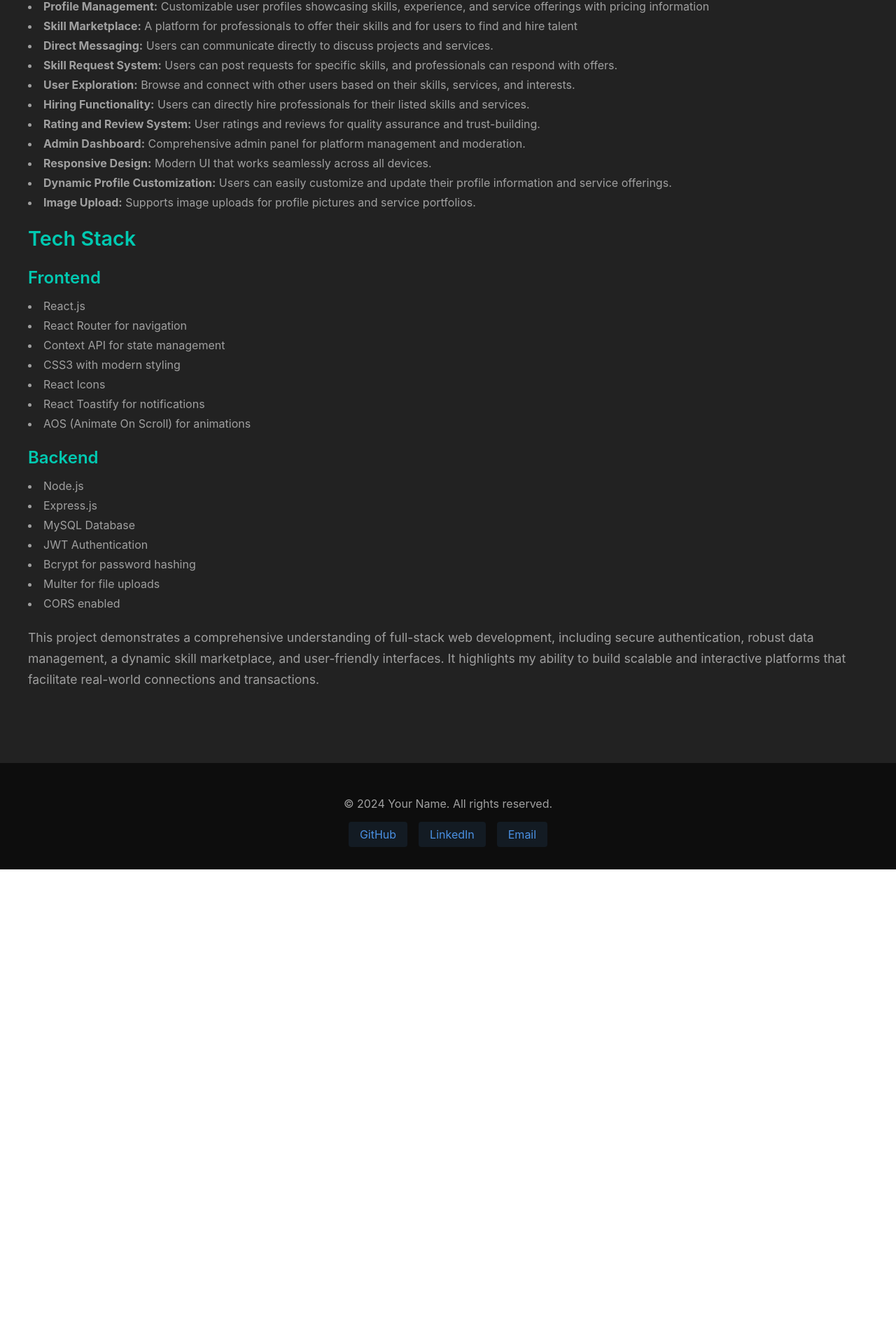
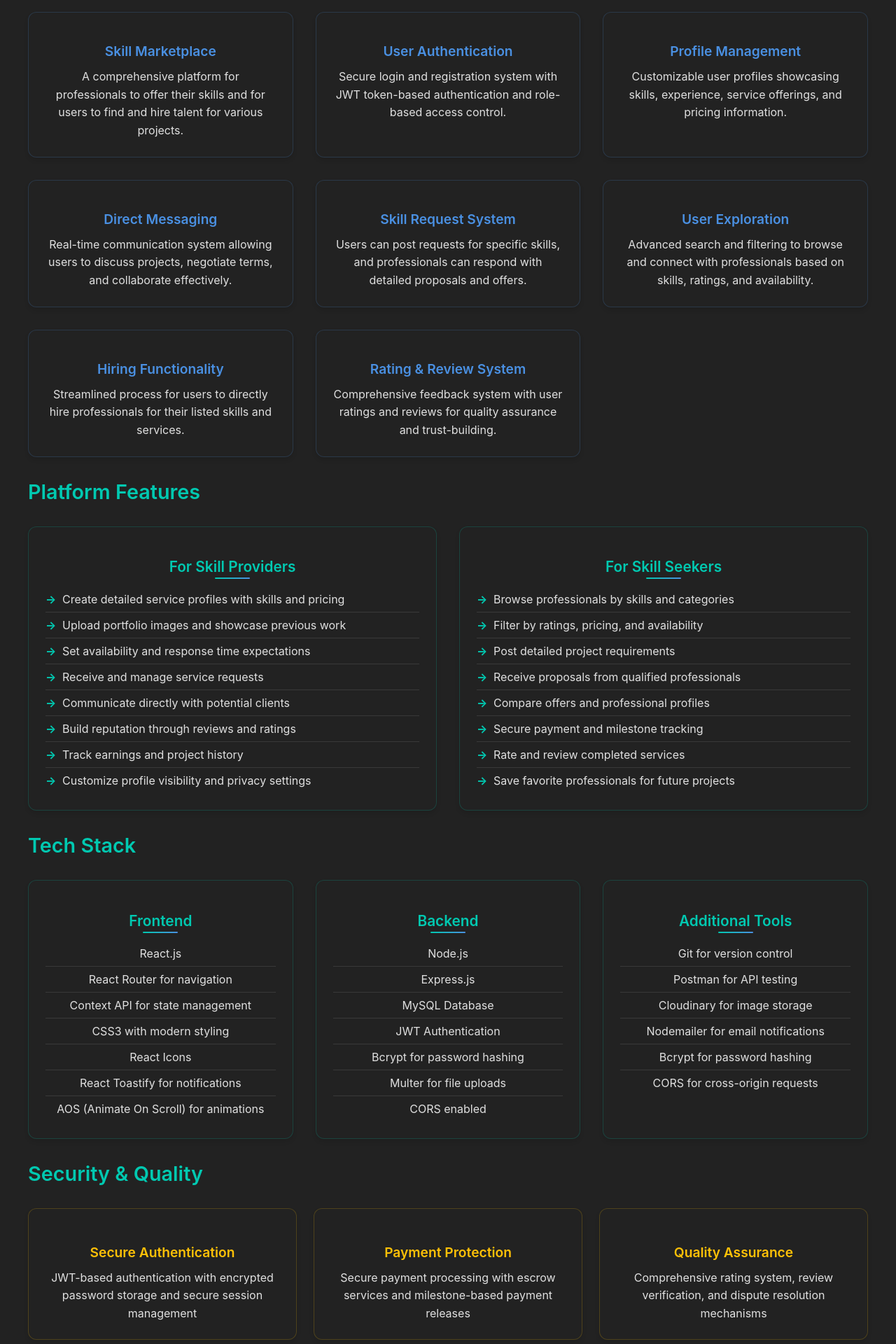
Before and after one commit to utsav145/Portfolio, a React (Create React App) app in the folder portfolio/: page /projects/skillsharers in a window 1280 px wide. Shown: the part 598-2518 px from the top of the page at 70% size. Before the commit the page ends 1840 px from the top, so only its background shows below. Built offline with nearby package versions, Linux system fonts and the light colour scheme.

Commit message:
Update Skillshare.jsx

```diff
--- a/portfolio/src/components/Skillshare.jsx
+++ b/portfolio/src/components/Skillshare.jsx
@@ -17,28 +17,92 @@ const Skillshare = () => {
 
         <h2 className="ss-subtitle">Overview</h2>
         <p className="ss-paragraph">
-          SkillSharers is an innovative web application designed to connect individuals seeking specific skills with professionals offering their expertise. It functions as a marketplace where users can share their skills, offer services, and also find and hire skilled individuals for various tasks and projects.
+          SkillSharers is an innovative web application designed to connect individuals seeking specific skills
+          with professionals offering their expertise. It functions as a marketplace where users can share their
+          skills, offer services, and also find and hire skilled individuals for various tasks and projects.
+          The platform creates a dynamic ecosystem for skill exchange, professional networking, and service-based
+          transactions, enabling users to monetize their expertise while helping others achieve their goals.
         </p>
 
-        <h2 className="ss-subtitle">Features</h2>
-        <ul className="ss-list">
-          <li><strong>User Authentication:</strong> Secure login and registration system</li>
-          <li><strong>Profile Management:</strong> Customizable user profiles showcasing skills, experience, and service offerings with pricing information</li>
-          <li><strong>Skill Marketplace:</strong> A platform for professionals to offer their skills and for users to find and hire talent</li>
-          <li><strong>Direct Messaging:</strong> Users can communicate directly to discuss projects and services.</li>
-          <li><strong>Skill Request System:</strong> Users can post requests for specific skills, and professionals can respond with offers.</li>
-          <li><strong>User Exploration:</strong> Browse and connect with other users based on their skills, services, and interests.</li>
-          <li><strong>Hiring Functionality:</strong> Users can directly hire professionals for their listed skills and services.</li>
-          <li><strong>Rating and Review System:</strong> User ratings and reviews for quality assurance and trust-building.</li>
-          <li><strong>Admin Dashboard:</strong> Comprehensive admin panel for platform management and moderation.</li>
-          <li><strong>Responsive Design:</strong> Modern UI that works seamlessly across all devices.</li>
-          <li><strong>Dynamic Profile Customization:</strong> Users can easily customize and update their profile information and service offerings.</li>
-          <li><strong>Image Upload:</strong> Supports image uploads for profile pictures and service portfolios.</li>
+        <h2 className="ss-subtitle">Key Features</h2>
+        <div className="features-grid">
+          <div className="feature-card">
+            <h3 className="feature-title">Skill Marketplace</h3>
+            <p>A comprehensive platform for professionals to offer their skills and for users to find and hire talent for various projects.</p>
+          </div>
+
+          <div className="feature-card">
+            <h3 className="feature-title">User Authentication</h3>
+            <p>Secure login and registration system with JWT token-based authentication and role-based access control.</p>
+          </div>
+
+          <div className="feature-card">
+            <h3 className="feature-title">Profile Management</h3>
+            <p>Customizable user profiles showcasing skills, experience, service offerings, and pricing information.</p>
+          </div>
+
+          <div className="feature-card">
+            <h3 className="feature-title">Direct Messaging</h3>
+            <p>Real-time communication system allowing users to discuss projects, negotiate terms, and collaborate effectively.</p>
+          </div>
+
+          <div className="feature-card">
+            <h3 className="feature-title">Skill Request System</h3>
+            <p>Users can post requests for specific skills, and professionals can respond with detailed proposals and offers.</p>
+          </div>
+
+          <div className="feature-card">
+            <h3 className="feature-title">User Exploration</h3>
+            <p>Advanced search and filtering to browse and connect with professionals based on skills, ratings, and availability.</p>
+          </div>
+
+          <div className="feature-card">
+            <h3 className="feature-title">Hiring Functionality</h3>
+            <p>Streamlined process for users to directly hire professionals for their listed skills and services.</p>
+          </div>
+
+          <div className="feature-card">
+            <h3 className="feature-title">Rating & Review System</h3>
+            <p>Comprehensive feedback system with user ratings and reviews for quality assurance and trust-building.</p>
+          </div>
+        </div>
+
+        <h2 className="ss-subtitle">Platform Features</h2>
+        <div className="platform-features">
+          <div className="platform-feature-section">
+            <h3 className="platform-feature-title">For Skill Providers</h3>
+            <ul className="platform-feature-list">
+              <li>Create detailed service profiles with skills and pricing</li>
+              <li>Upload portfolio images and showcase previous work</li>
+              <li>Set availability and response time expectations</li>
+              <li>Receive and manage service requests</li>
+              <li>Communicate directly with potential clients</li>
+              <li>Build reputation through reviews and ratings</li>
+              <li>Track earnings and project history</li>
+              <li>Customize profile visibility and privacy settings</li>
             </ul>
+          </div>
+
+          <div className="platform-feature-section">
+            <h3 className="platform-feature-title">For Skill Seekers</h3>
+            <ul className="platform-feature-list">
+              <li>Browse professionals by skills and categories</li>
+              <li>Filter by ratings, pricing, and availability</li>
+              <li>Post detailed project requirements</li>
+              <li>Receive proposals from qualified professionals</li>
+              <li>Compare offers and professional profiles</li>
+              <li>Secure payment and milestone tracking</li>
+              <li>Rate and review completed services</li>
+              <li>Save favorite professionals for future projects</li>
+            </ul>
+          </div>
+        </div>
 
         <h2 className="ss-subtitle">Tech Stack</h2>
-        <h3 className="ss-sub-heading">Frontend</h3>
-        <ul className="ss-list">
+        <div className="tech-stack">
+          <div className="tech-section">
+            <h3 className="tech-title">Frontend</h3>
+            <ul className="tech-list">
               <li>React.js</li>
               <li>React Router for navigation</li>
               <li>Context API for state management</li>
@@ -47,9 +111,11 @@ const Skillshare = () => {
               <li>React Toastify for notifications</li>
               <li>AOS (Animate On Scroll) for animations</li>
             </ul>
+          </div>
 
-        <h3 className="ss-sub-heading">Backend</h3>
-        <ul className="ss-list">
+          <div className="tech-section">
+            <h3 className="tech-title">Backend</h3>
+            <ul className="tech-list">
               <li>Node.js</li>
               <li>Express.js</li>
               <li>MySQL Database</li>
@@ -58,9 +124,43 @@ const Skillshare = () => {
               <li>Multer for file uploads</li>
               <li>CORS enabled</li>
             </ul>
+          </div>
+
+          <div className="tech-section">
+            <h3 className="tech-title">Additional Tools</h3>
+            <ul className="tech-list">
+              <li>Git for version control</li>
+              <li>Postman for API testing</li>
+              <li>Cloudinary for image storage</li>
+              <li>Nodemailer for email notifications</li>
+              <li>Bcrypt for password hashing</li>
+              <li>CORS for cross-origin requests</li>
+            </ul>
+          </div>
+        </div>
+
+        <h2 className="ss-subtitle">Security & Quality</h2>
+        <div className="security-features">
+          <div className="security-item">
+            <h4>Secure Authentication</h4>
+            <p>JWT-based authentication with encrypted password storage and secure session management</p>
+          </div>
+          <div className="security-item">
+            <h4>Payment Protection</h4>
+            <p>Secure payment processing with escrow services and milestone-based payment releases</p>
+          </div>
+          <div className="security-item">
+            <h4>Quality Assurance</h4>
+            <p>Comprehensive rating system, review verification, and dispute resolution mechanisms</p>
+          </div>
+        </div>
 
         <p className="ss-paragraph">
-          This project demonstrates a comprehensive understanding of full-stack web development, including secure authentication, robust data management, a dynamic skill marketplace, and user-friendly interfaces. It highlights my ability to build scalable and interactive platforms that facilitate real-world connections and transactions.
+          This project demonstrates a comprehensive understanding of full-stack web development, including
+          secure authentication, robust data management, a dynamic skill marketplace, and user-friendly interfaces.
+          It highlights my ability to build scalable and interactive platforms that facilitate real-world connections
+          and transactions, showcasing expertise in creating marketplaces that connect service providers with clients
+          in a secure and efficient manner.
         </p>
       </div>
     </div>
```
Lines whose indentation alone changed are shown as unchanged.
